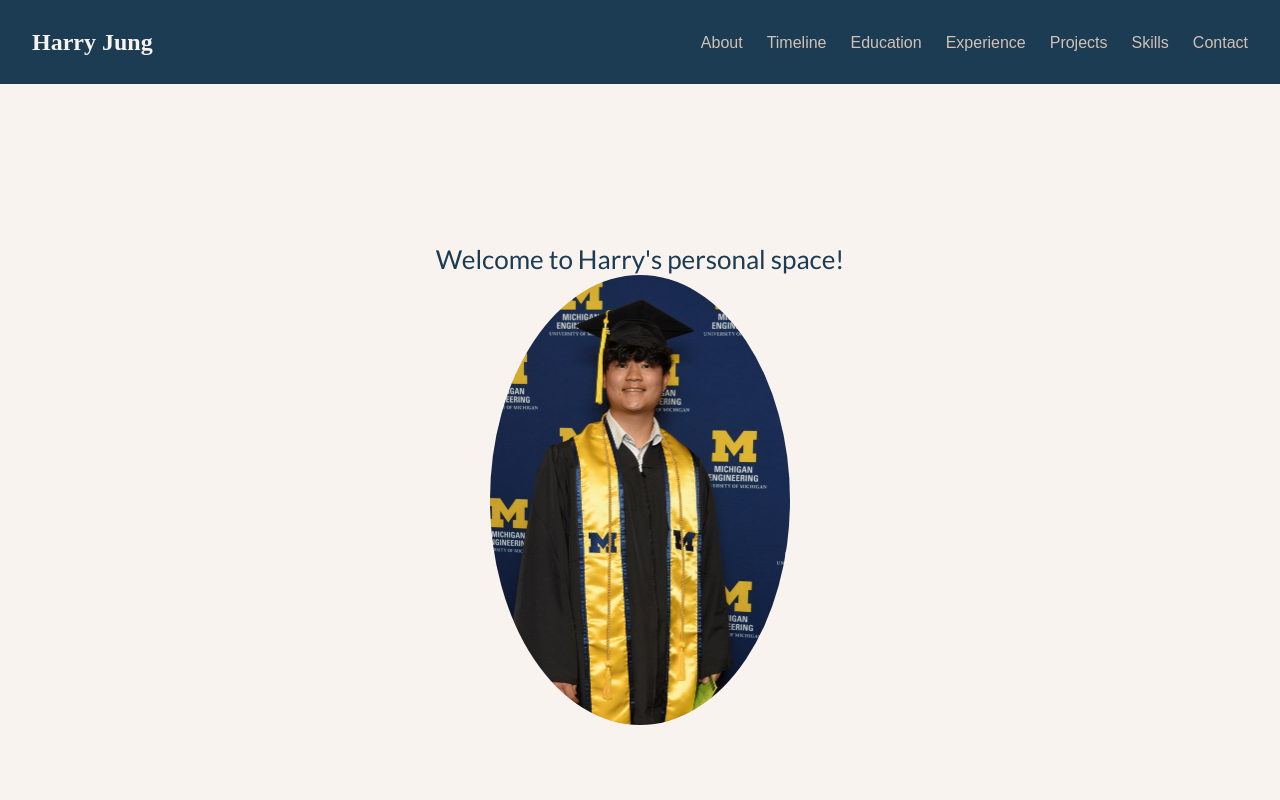
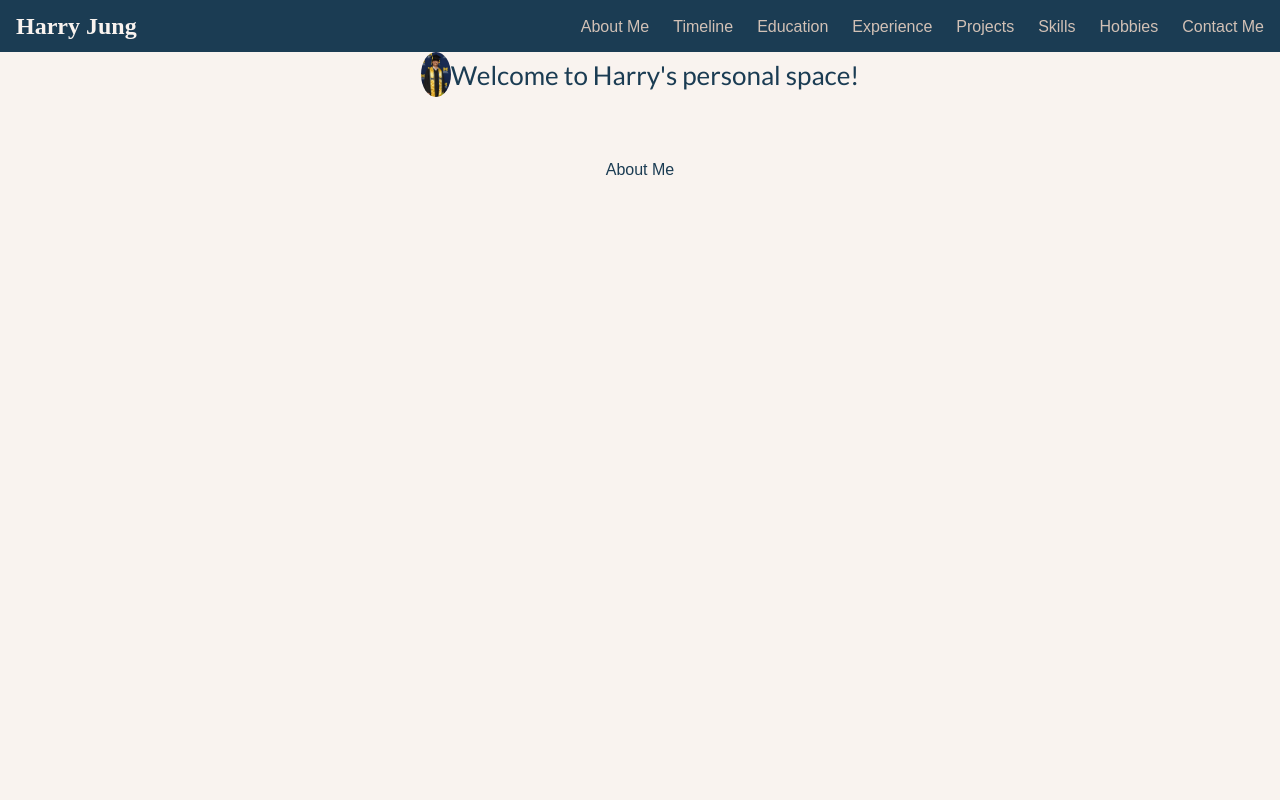
Before and after one commit to harryjng/personalWebsite, a React (Create React App) app: page / in a window 1280 px wide. Shown: the top 800 px of the page. Built offline with nearby package versions, Linux system fonts and the light colour scheme.

Commit message:
navbar finished and section layouts finished

```diff
--- a/src/App.css
+++ b/src/App.css
@@ -3,20 +3,27 @@
 }
 
 .profile-img {
-  width: 300px;
-  height: 450px;
+  width: 30px;
+  height: 45px;
   border-radius: 50%;
 }
 
 .App-header {
   background-color: #F9F3EF;
-  min-height: 100vh;
   display: flex;
-  flex-direction: column;
   align-items: center;
   justify-content: center;
   font-size: calc(10px + 2vmin);
   color: #1B3C53;
-    font-family: 'Lato', sans-serif;
+  font-family: 'Lato', sans-serif;
 
 }
+
+.section {
+  font-family: 'Poppins', sans-serif;
+  color: #1B3C53;
+  background-color: #F9F3EF;
+  border-bottom: 1px solid #D2C1B6;
+  min-height: 100vh;
+  padding: 4rem;
+}
--- a/src/App.js
+++ b/src/App.js
@@ -1,17 +1,22 @@
 import './App.css';
-import profileImage from './assets/gradShot.jpg'
-import Navbar from "./components/Navbar";
-
+import profileImage from './assets/gradShot.jpg';
+import Navbar from './components/Navbar';
 function App() {
   return (
     <div className="App">
       <Navbar />
       <header className="App-header">
+        <img src={profileImage} alt="profile" className="profile-img"/>
         Welcome to Harry's personal space!
-        <img src={profileImage} alt="profile" className="profile-img"/>
-
       </header>
-
+      <section id="About" className="section">About Me</section>
+      <section id="Timeline" className="section">Timeline</section>
+      <section id="Education" className="section">Education</section>
+      <section id="Experience" className="section">Experience</section>
+      <section id="Projects" className="section">Projects</section>
+      <section id="Skills" className="section">Skills</section>
+      <section id="Hobbies" className="section">Hobbies</section>
+      <section id="Contact" className="section">Contact Me</section>
     </div>
   );
 }
--- a/src/components/Navbar.css
+++ b/src/components/Navbar.css
@@ -1,36 +1,38 @@
-/* src/components/Navbar.css */
-.navbar {
+.Navbar {
+  justify-content: space-between;
   display: flex;
-  justify-content: space-between;
-  align-items: center;
-  padding: 1rem 2rem;
   background-color: #1B3C53;
   position: sticky;
   top: 0;
+  align-items: center;
   z-index: 1000;
+  padding: 0rem 1rem;
+
 }
 
-.logo {
+.Logo {
+  font-size: 1.5rem;
   color: #F9F3EF;
-  font-size: 1.5rem;
   font-weight: bold;
   font-family: 'Playfair Display', serif;
 }
 
 .nav-links {
   display: flex;
+  list-style: none;
   gap: 1.5rem;
-  list-style: none;
 }
 
 .nav-links a {
   color: #D2C1B6;
   text-decoration: none;
+  font-family: 'Poppins', sans-serif;
   font-weight: 500;
-  font-family: 'Poppins', sans-serif;
+
 }
 
 .nav-links a:hover {
   color: #F9F3EF;
   border-bottom: 2px solid #F9F3EF;
+
 }
--- a/src/components/Navbar.js
+++ b/src/components/Navbar.js
@@ -1,19 +1,20 @@
-// src/components/Navbar.jsx
-import "./Navbar.css";
+import './Navbar.css'
 
 export default function Navbar() {
   return (
-    <nav className="navbar">
-      <div className="logo">Harry Jung</div>
-      <ul className="nav-links">
-        <li><a href="#about">About</a></li>
-        <li><a href="#timeline">Timeline</a></li>
-        <li><a href="#education">Education</a></li>
-        <li><a href="#experience">Experience</a></li>
-        <li><a href="#projects">Projects</a></li>
-        <li><a href="#skills">Skills</a></li>
-        <li><a href="#contact">Contact</a></li>
+    <nav className = "Navbar">
+      <div className = "Logo">Harry Jung</div>
+      <ul className = "nav-links">
+        <li><a href = "#About">About Me</a></li>
+        <li><a href = "#Timeline">Timeline</a></li>
+        <li><a href = "#Education">Education</a></li>
+        <li><a href = "#Experience">Experience</a></li>
+        <li><a href = "#Projects">Projects</a></li>
+        <li><a href = "#Skills">Skills</a></li>
+        <li><a href = "#Hobbies">Hobbies</a></li>
+        <li><a href = "#Contact">Contact Me</a></li>
       </ul>
     </nav>
+
   );
 }
```
